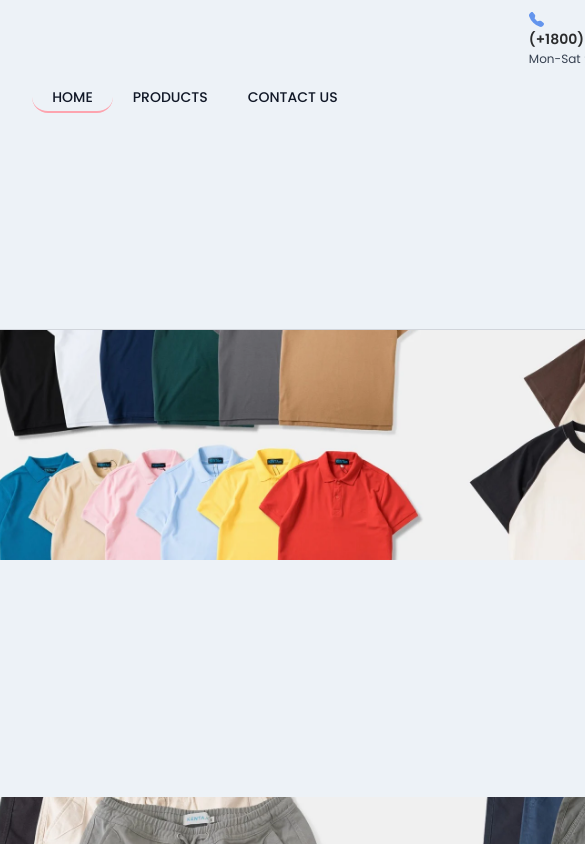
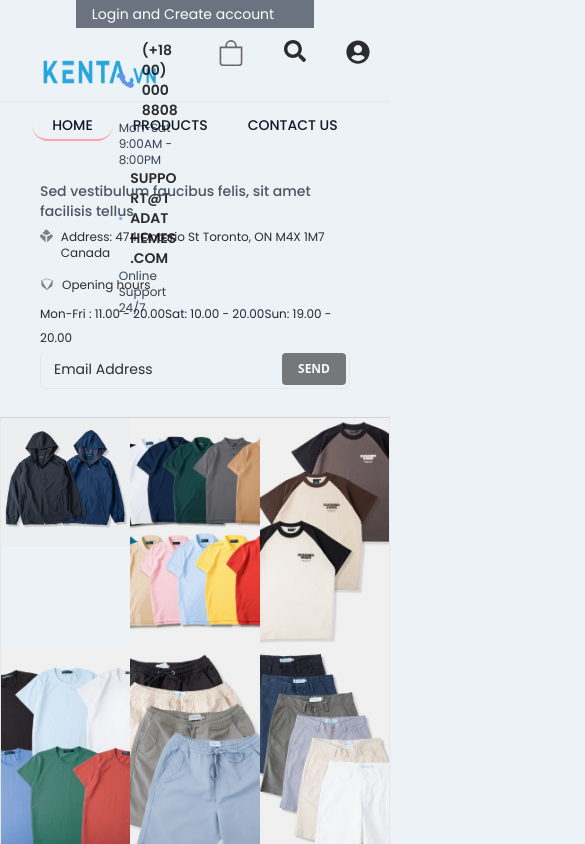
Before and after one commit to TLCN-Organ-EC-Project/TLCN-Frontend, a React (Vite) app in the folder frontend/: page /contact in a window 390 px wide. Shown: the top 844 px of the page, 585 px wide, since content can reach past the window. Built offline with nearby package versions, Linux system fonts and the light colour scheme; no server answers.

Commit message:
++upcode

```diff
--- a/frontend/src/components/Contact/ContactRight.jsx
+++ b/frontend/src/components/Contact/ContactRight.jsx
@@ -12,7 +12,7 @@ const ContactRight = () => {
       required
     />
     <button
-      class="!absolute right-1 top-1 z-10 select-none rounded bg-black py-2 px-4 text-center align-middle font-sans text-xs font-bold uppercase text-white shadow-md shadow-pink-500/20 transition-all hover:shadow-lg hover:shadow-gray-500/40 focus:opacity-[0.85] focus:shadow-none active:opacity-[0.85] active:shadow-none peer-placeholder-shown:pointer-events-none peer-placeholder-shown:bg-blue-gray-500 peer-placeholder-shown:opacity-50 peer-placeholder-shown:shadow-none"
+      class="!absolute right-1 top-1 z-10 select-none rounded bg-black py-2 px-4 text-center align-middle font-sans text-xs font-bold uppercase text-white shadow-md shadow-pink-500/20 transition-all hover:shadow-lg hover:shadow-gray-500/40 focus:opacity-[0.85] focus:shadow-none active:opacity-[0.85] active:shadow-none peer-placeholder-shown:pointer-events-none peer-placeholder-shown:bg-blue-gray-500 peer-placeholder-shown:opacity-50 peer-placeholder-shown:shadow-none cursor-pointer"
       type="button"
       data-ripple-light="true"
     >
--- a/frontend/src/components/Navbar/Header.jsx
+++ b/frontend/src/components/Navbar/Header.jsx
@@ -4,27 +4,27 @@ import withBase from "../../hocs/withBase"
 import icons from '../../ultils/icons'
 import { useSelector } from "react-redux"
 import { logout } from '../../store/user/userSlice'
-const {AiOutlineLogout}=icons
+const { AiOutlineLogout } = icons
 
-const Header = ({dispatch, navigate}) => {
-  const {isLoggedIn,current}=useSelector(state=>state.user)
+const Header = ({ dispatch, navigate }) => {
+  const { isLoggedIn, current } = useSelector(state => state.user)
   return (
-    <div className="bg-gray-500 w-main  h-7 hidden sm:block py-1">
-      <div className="flex justify-between space-x-1 text-sm font-main items-center ">
+    <div className="bg-gray-500 sm:w-[660px] md:w-main h-7 py-1">
+      <div className="flex justify-between text-sm font-main">
         <div className="pl-4">
-          <span>Saigon : 173 Huynh Van Banh - Dist. Phu Nhuan  - 0773 648 867</span>
+          <span className=" sm:block hidden">Saigon : 173 Huynh Van Banh - Dist. Phu Nhuan  - 0773 648 867</span>
         </div>
         {
           isLoggedIn && current ?
-          <div className='flex text-center gap-3 justify-center text-white'>
+            <div className='sm:flex sm:text-center sm:gap-3 sm:justify-center text-white'>
               <span className="text-blue-300">
                 {`Welcome , ${current?.username}`}
               </span>
               <span
                 title="Logout"
                 className="pr-5 hover:text-black transition"
-                  onClick={()=>{dispatch(logout()),  navigate(`${path.LOGIN}`)}}>
-                  <AiOutlineLogout  fontSize={18}/>
+                onClick={() => { dispatch(logout()), navigate(`${path.LOGIN}`) }}>
+                <AiOutlineLogout fontSize={18} />
               </span>
             </div>
             :
--- a/frontend/src/components/Navbar/Navbar.jsx
+++ b/frontend/src/components/Navbar/Navbar.jsx
@@ -2,60 +2,64 @@ import { Link } from "react-router-dom"
 import logo from '../../assets/logo2.webp'
 import path from "../../ultils/path"
 import icons from "../../ultils/icons"
-import {ShowModal } from "../../store/app/appSlice"
+import { ShowModal } from "../../store/app/appSlice"
 import ModalSearch from "../Modal/ModalSearch"
 import { useDispatch } from "react-redux"
 import { useNavigate } from "react-router-dom"
 import Cart from "../Cart/Cart"
 import { useProductsByCart } from "../../hooks/useProductsByCategory"
 import { useSelector } from "react-redux"
-const { BsFillTelephoneFill, MdEmail, BsBag, FaUserCircle,FaSearch} = icons
+const { BsFillTelephoneFill, MdEmail, BsBag, FaUserCircle, FaSearch } = icons
 
 const Navbar = () => {
-  const dispatch=useDispatch()
-  const navigate=useNavigate()
-  const {current}=useSelector(state=>state.user)
+  const dispatch = useDispatch()
+  const navigate = useNavigate()
+  const { current } = useSelector(state => state.user)
   const { data: productsData, isLoading: isFetchingProducts } = useProductsByCart(current?.username);
-  const handleCart=()=>{
+  const handleCart = () => {
     dispatch(ShowModal({
-      isShowModal:true,
-      modalChildren:<Cart/>
+      isShowModal: true,
+      modalChildren: <Cart />
     }))
   }
 
-  const handleSearch =()=>{
+  const handleSearch = () => {
     dispatch(ShowModal({
-      isShowModal:true,
-      modalChildren:<ModalSearch/>
+      isShowModal: true,
+      modalChildren: <ModalSearch />
     }))
   }
   return (
-    <div className="w-main ">
+    <div className="w-main shadow-sm">
       <div className="h-[73px] py-3">
         <div className="flex justify-between ">
           <Link to={`/${path.HOME}`}>
             <img src={logo} alt='Huhu Error' className='w-40 h-16 ml-10 ' />
           </Link>
           <div className="flex gap-10 pr-5 ">
+            <div className="lg:flex gap-10 sm:hidden">
               <div className="">
-              <div className="sm:flex gap-2 items-center">
+                <div className="flex gap-2 items-center">
                   <span>
                     <BsFillTelephoneFill size={15} color="#6495ED" />
                   </span>
                   <span className="font-semibold text-sm"> (+1800) 000 8808</span>
                 </div>
-              <div className="text-xs text-gray-700">Mon-Sat 9:00AM - 8:00PM</div>
+                <div className="text-xs text-gray-700">
+                  Mon-Sat 9:00AM - 8:00PM
                 </div>
-            <div className="hidden md:block">
+              </div>
+              <div className="">
                 <div className="flex gap-2 items-center ">
                   <MdEmail size={15} color="#6495ED" />
                   <span className="font-semibold text-sm">SUPPORT@TADATHEMES.COM</span>
                 </div>
                 <div className="text-xs text-gray-700 flex justify-center">Online Support 24/7</div>
               </div>
+            </div>
             <div
               onClick={handleCart}
-              className="relative">
+              className="relative cursor-pointer">
               <BsBag size={26} color="#696969" />
               <span className="text-sm absolute  top-2 ml-2">{productsData?.carts?.reduce((sum, el) => sum + Number(el?.cart?.quantity), 0)}</span>
             </div>
--- a/frontend/src/components/Product/Product.jsx
+++ b/frontend/src/components/Product/Product.jsx
@@ -8,7 +8,7 @@ const Product = ({productData}) => {
   return (
     <div className='w-[450px] h-[450px]'>
         <div
-            className='p-[15px] flex flex-col text-center justify-center items-center gap-3'
+            className='p-[15px] flex flex-col text-center justify-center items-center gap-3 '
             onClick={()=>navigate(`/${productData?.id}/${productData?.product_name}`)}
             >
             <img src={productData?.thumb} className=' top-[20px] left-[200px] w-[300px] h-[300px] object-cover rounded-lg '/>
--- a/frontend/src/pages/Contact.jsx
+++ b/frontend/src/pages/Contact.jsx
@@ -3,7 +3,7 @@ import ContactRight from '../components/Contact/ContactRight'
 const Contact = () => {
   return (
     <div className="w-main h-full">
-        <div className="lg:flex lg:justify-between sm:grid sm:grid-col-2 sm:justify-center sm:text-center py-2 gap-5">
+        <div className="lg:flex lg:justify-between sm:grid sm:grid-col-2 sm:justify-center sm:text-center py-2 gap-5 px-10">
            <ContactLeft/>
             <ContactRight/>
         </div>
--- a/frontend/src/pages/DetailProduct.jsx
+++ b/frontend/src/pages/DetailProduct.jsx
@@ -86,7 +86,7 @@ const DetailProduct = () => {
   }
   return (
     <div className="w-main">
-      <div className="border pl-3 h-[50px] flex items-center bg-gray-200">
+      <div className="border pl-20 h-[50px] flex items-center bg-gray-200">
         <Breadcumb title={productname} />
       </div>
       {
@@ -95,7 +95,7 @@ const DetailProduct = () => {
           <LoadingDetail />
           :
           <div className="flex">
-            <div className="py-4 w-[60%]">
+            <div className="py-4 w-[60%] pl-20">
               <div className="py-3">
                 <img src={handleImageRender()} alt="Not Yet" className="w-[700px] h-[700px] object-cover" />
               </div>
--- a/frontend/src/pages/Products.jsx
+++ b/frontend/src/pages/Products.jsx
@@ -39,7 +39,7 @@ const Products = () => {
         ))}
       </div>
       <div className="w-main">
-        <div className="w-full grid grid-cols-3 sm:grid-cols-2 md:grid-cols-3 lg:grid-cols-3 gap-2">
+        <div className="w-full grid grid-cols-3 sm:grid-cols-2 md:grid-cols-3 lg:grid-cols-3 gap-2 pl-8">
           {isFetchingProducts ? (
             <Skeleton type="test" />
           ) : (
--- a/frontend/tailwind.config.js
+++ b/frontend/tailwind.config.js
@@ -5,7 +5,7 @@ export default {
   theme: {
     extend: {
       width:{
-        main:'1400px',
+        main:'100%',
       },
       backgroundColor:{
         header:'#515151;',
```
Lines whose indentation alone changed are shown as unchanged.
